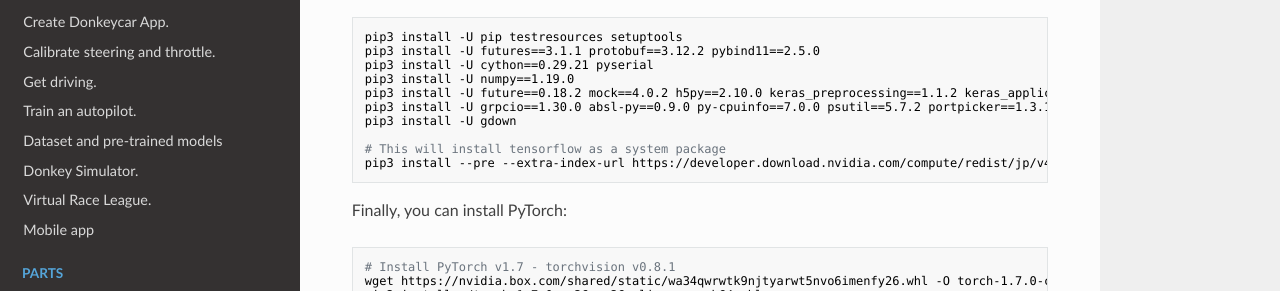
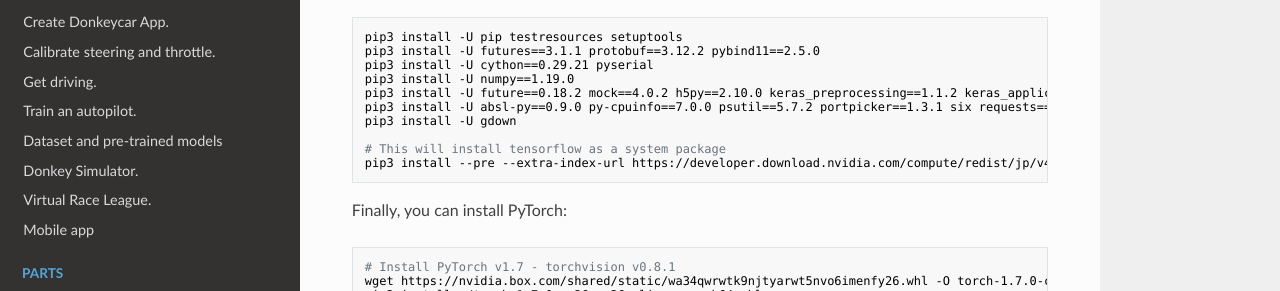
Before and after one commit to autorope/donkeydocs, an MkDocs documentation site: the page built from docs/guide/robot_sbc/setup_jetson_nano.md, in a window 1280 px wide and 900 px high, scrolled down 993 px. Shown: the part 230-521 px from the top of the window. Built offline with MkDocs 1.6.1, drawn with Linux system fonts in a browser that asks for light colours; nearby versions of some CDN libraries; old or Windows-style settings are respelled for this version of MkDocs.

Commit message:
Avoid installing earlier version of grpcio, which will be installed with TF

```diff
--- a/docs/guide/robot_sbc/setup_jetson_nano.md
+++ b/docs/guide/robot_sbc/setup_jetson_nano.md
@@ -52,7 +52,7 @@ pip3 install -U futures==3.1.1 protobuf==3.12.2 pybind11==2.5.0
 pip3 install -U cython==0.29.21 pyserial
 pip3 install -U numpy==1.19.0
 pip3 install -U future==0.18.2 mock==4.0.2 h5py==2.10.0 keras_preprocessing==1.1.2 keras_applications==1.0.8 gast==0.3.3
-pip3 install -U grpcio==1.30.0 absl-py==0.9.0 py-cpuinfo==7.0.0 psutil==5.7.2 portpicker==1.3.1 six requests==2.24.0 astor==0.8.1 termcolor==1.1.0 wrapt==1.12.1 google-pasta==0.2.0
+pip3 install -U absl-py==0.9.0 py-cpuinfo==7.0.0 psutil==5.7.2 portpicker==1.3.1 six requests==2.24.0 astor==0.8.1 termcolor==1.1.0 wrapt==1.12.1 google-pasta==0.2.0
 pip3 install -U gdown
 
 # This will install tensorflow as a system package
```
